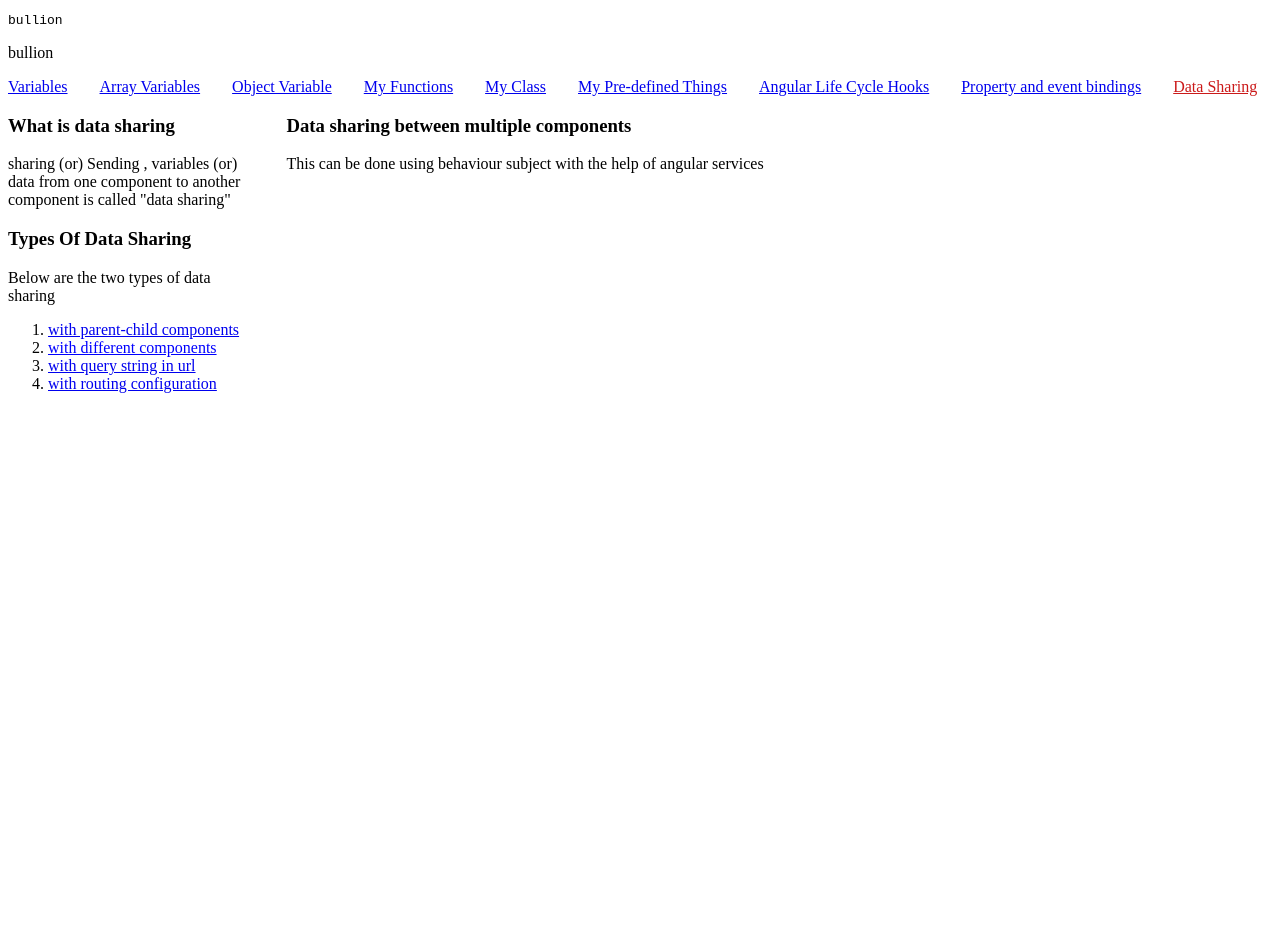
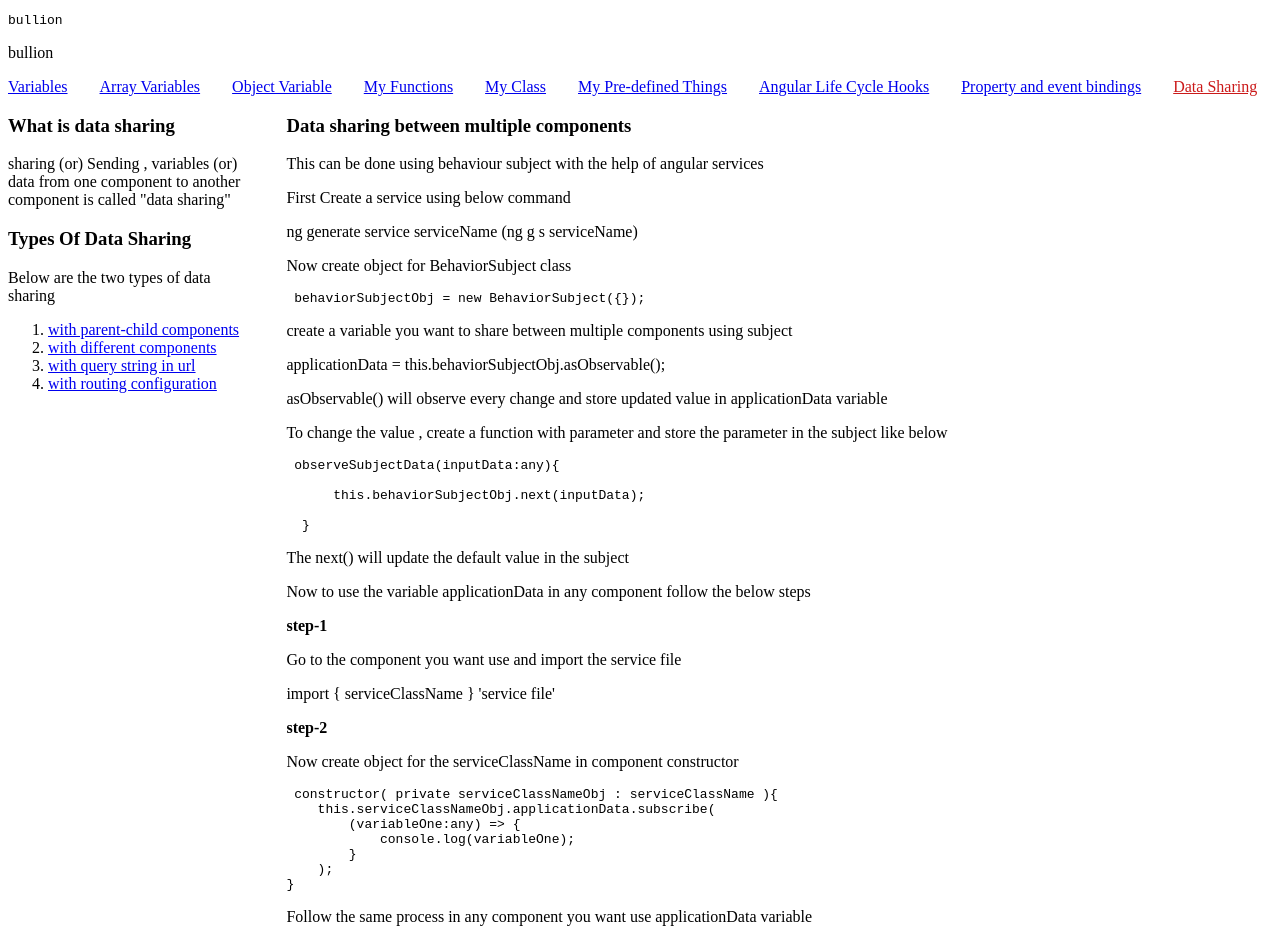
Before and after one commit to Battula-V/live-project, an Angular app: page /data-sharing/type-two in a window 1280 px wide. Before the commit the page ends 800 px from the top, so only its background shows below. Built offline with nearby package versions, Linux system fonts and the light colour scheme.

Commit message:
data sharing multiple components subject use added

```diff
--- a/src/app/components/data-sharing/components/data-sharing-type-two/data-sharing-type-two.component.html
+++ b/src/app/components/data-sharing/components/data-sharing-type-two/data-sharing-type-two.component.html
@@ -1,2 +1,20 @@
 <h3>Data sharing between multiple components </h3>
 <p> This can be done using  behaviour subject with the help of angular services  </p>
+<p> First Create a service using below command </p>
+<p> ng generate  service serviceName (ng g s serviceName)</p>
+<p> Now create object for BehaviorSubject class  </p>
+<pre> {{code1}}</pre>
+<p> create a variable you want to share between multiple components using subject </p>
+<p>  applicationData = this.behaviorSubjectObj.asObservable();</p>
+<p> asObservable() will observe every change and store updated value in applicationData variable </p>
+<p> To change  the value , create a function with parameter and store the parameter in the subject like below</p>
+<pre> {{code2}}</pre>
+<p> The next() will update the default value in the subject </p>
+<p> Now to use the variable applicationData in any component follow the below steps </p>
+<b> step-1 </b>
+<p> Go to the component you want use and import the service file </p>
+<p> {{code3}}</p>
+<b> step-2 </b>
+<p> Now create object for the serviceClassName in component constructor </p>
+<pre>{{code4}}</pre>
+<p> Follow the same process in any component you want use applicationData variable </p>
--- a/src/app/components/data-sharing/components/data-sharing-type-two/data-sharing-type-two.component.ts
+++ b/src/app/components/data-sharing/components/data-sharing-type-two/data-sharing-type-two.component.ts
@@ -6,5 +6,18 @@ import { Component } from '@angular/core';
   styleUrls: ['./data-sharing-type-two.component.scss']
 })
 export class DataSharingTypeTwoComponent {
+  code1 = `behaviorSubjectObj = new BehaviorSubject({});`;
+  code2 = `observeSubjectData(inputData:any){
 
+      this.behaviorSubjectObj.next(inputData);
+
+  }`;
+  code3 = `import { serviceClassName } 'service file'`;
+  code4 =` constructor( private serviceClassNameObj : serviceClassName ){
+    this.serviceClassNameObj.applicationData.subscribe(
+        (variableOne:any) => {
+            console.log(variableOne);
+        }
+    );
+}`;
 }
--- /dev/null
+++ b/src/app/components/data-sharing/data-sharing.service.ts
@@ -0,0 +1,19 @@
+import { Injectable } from '@angular/core';
+import { BehaviorSubject } from "rxjs";
+@Injectable({
+  providedIn: 'root'
+})
+export class DataSharingService {
+
+  behaviorSubjectObj = new BehaviorSubject({name:"suresh"});
+  applicationData = this.behaviorSubjectObj.asObservable();
+
+
+  constructor() { }
+
+  observeSubjectData(inputData:any){
+
+    this.behaviorSubjectObj.next(inputData);
+
+  }
+}
--- a/src/app/components/life-cycle-hooks/life-cycle-hooks.component.ts
+++ b/src/app/components/life-cycle-hooks/life-cycle-hooks.component.ts
@@ -1,5 +1,5 @@
 import { AfterContentChecked, AfterContentInit, AfterViewChecked, AfterViewInit, Component, DoCheck, OnChanges, OnDestroy, OnInit, SimpleChanges } from '@angular/core';
-
+import { DataSharingService } from "../data-sharing/data-sharing.service";
 @Component({
   selector: 'app-life-cycle-hooks',
   templateUrl: './life-cycle-hooks.component.html',
@@ -42,6 +42,12 @@ export class LifeCycleHooksComponent implements OnInit, OnChanges, DoCheck, Afte
     console.log(" ngOnInit - After the first ngOnChanges.");
   }
 
-
+  constructor( private dataSharingSeriveObj :  DataSharingService ){
+    this.dataSharingSeriveObj.applicationData.subscribe(
+      (variableOne) => {
+        console.log(variableOne);
+      }
+    );
+  }
 
 }
--- a/src/app/components/my-class/my-class.component.ts
+++ b/src/app/components/my-class/my-class.component.ts
@@ -1,5 +1,5 @@
 import { Component } from '@angular/core';
-
+import { DataSharingService } from "../data-sharing/data-sharing.service";
 @Component({
   selector: 'app-my-class',
   templateUrl: './my-class.component.html',
@@ -77,5 +77,13 @@ export class MyClassComponent {
 
     }
     `;
+    constructor(private dataSharingServiceObj : DataSharingService){
+        this.dataSharingServiceObj.applicationData.subscribe(
+          (variableTwo:any) => {
+            console.log(variableTwo);
+          }
+        );
+        dataSharingServiceObj.observeSubjectData({ name : 'ramu'});
+    }
 
 }
```
